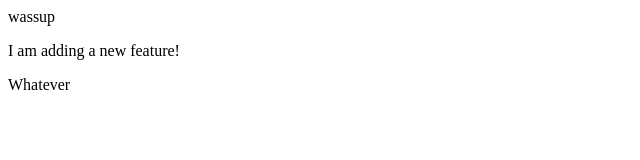
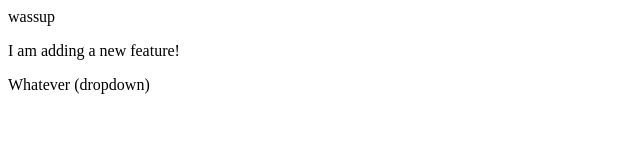
Before and after one commit to Zaraki-sama/localrepo, a plain HTML site: page index.html in a window 1280 px wide. Shown: the whole page, without its empty margins (0-640 px from the left). Drawn offline with Linux system fonts and the light colour scheme.

```diff
--- a/index.html
+++ b/index.html
@@ -1,3 +1,3 @@
 <p>wassup</p>
 <p> I am adding a new feature!</p>
-<p>Whatever</p>
+<p>Whatever (dropdown)</p>
```
